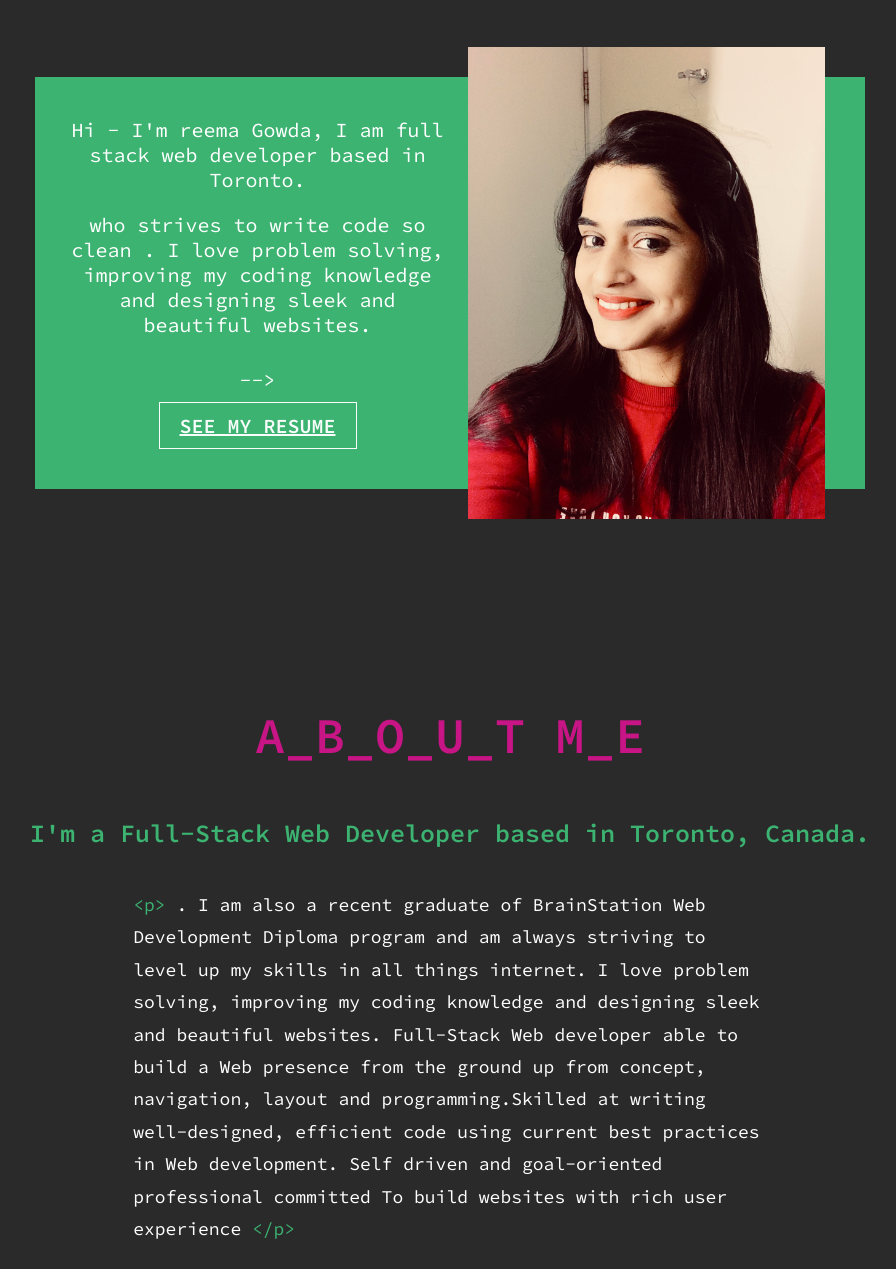
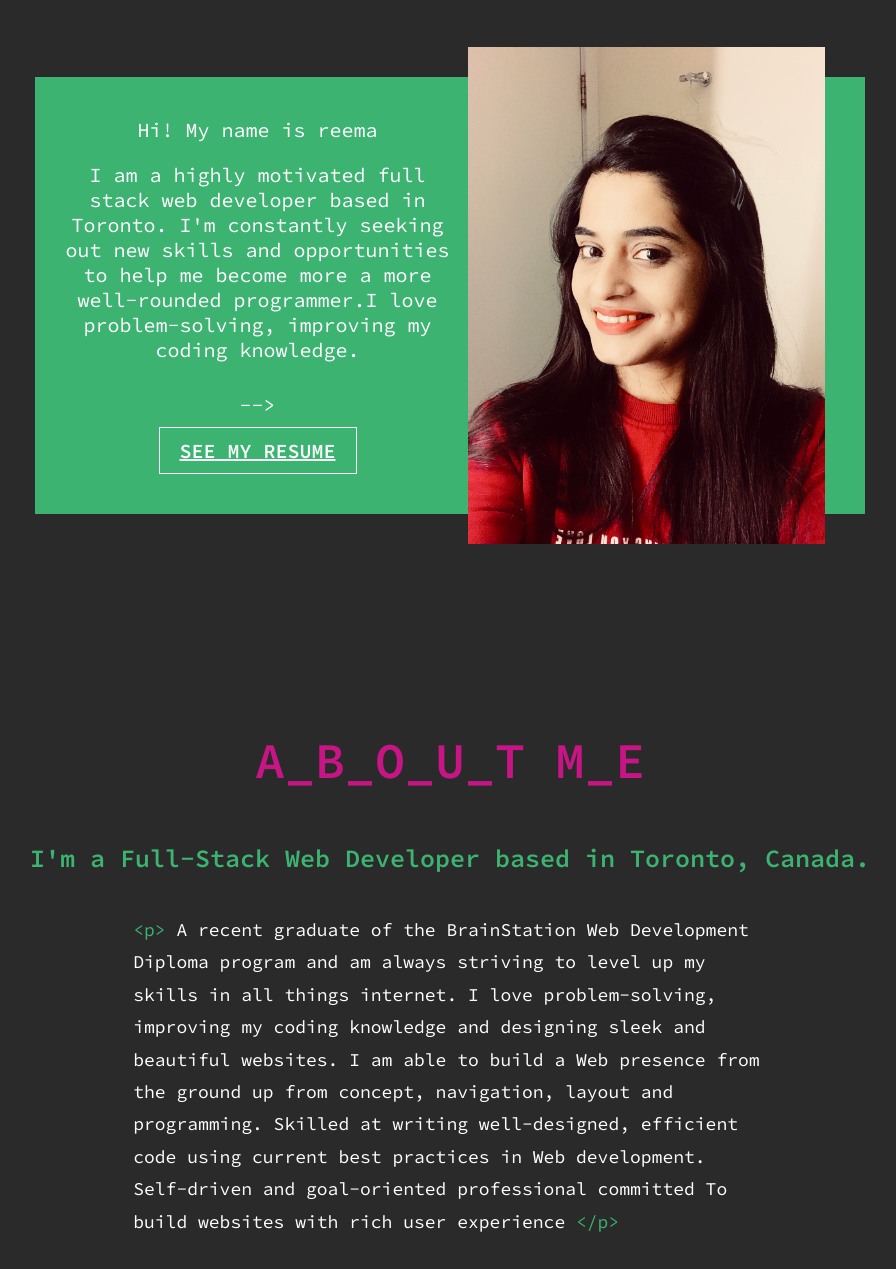
Before and after one commit to ReemaGowda/ReemaGowda.github.io, a plain HTML site: page index.html in a window 1280 px wide. Shown: the part 169-1438 px from the top of the page, without its empty margins (190-1086 px from the left). Drawn offline with nearby package versions, Linux system fonts and the light colour scheme.

Commit message:
Made few changes about me content

```diff
--- a/index.html
+++ b/index.html
@@ -72,10 +72,10 @@
                     </a>
                 </ul>
                 <div class="social-icons">
-                    <a href="#">
+                    <!-- <a href="#">
                         <span class="sr-only">Link to Reema's Twitter</span>
                         <i class="fab fa-twitter-square" aria-hidden="true"></i>
-                    </a>
+                    </a> -->
                     <a href="https://www.linkedin.com/in/reema-gowda" target="_blank">
                         <span class="sr-only">Link to Reema's LinkedIn profile.</span>
                         <i class="fab fa-linkedin" aria-hidden="true"></i>
@@ -95,11 +95,14 @@
                 <div class="aboutContents">
                     <div class="aboutText">
                         <div class="text">
-                            <p>Hi - I'm reema Gowda, I am full stack  web developer based in Toronto.</p>
-                            <p> who strives to write code so clean
-                                . I love problem solving, improving my coding knowledge and designing sleek and beautiful websites.</p>
-                          </p> -->
-                            <a href="ReemaGowdan.pdf" target="_blank">See my Resume</a>
+                            <p>Hi! My name is reema</p>
+                            <p>I am a highly motivated full stack web developer based in Toronto.
+
+                                 I'm constantly seeking out new skills and opportunities to help me become
+                                 more a more well-rounded programmer.I love problem-solving, improving my
+                                  coding knowledge.</p>
+                           </p> -->
+                            <a href="reemabang.pdf" target="_blank">See my Resume</a>
                         </div>
                     </div>
                     <div class="imgContainer">
@@ -112,14 +115,13 @@
                 <div class="wrapper">
                     <h3> <span>A_b_o_u_t M_e</span> </h3>
                     <h4>I'm a Full-Stack  Web Developer based in Toronto, Canada.</h4>
-                    <p class="bio"><span aria-hidden="true">&lt;p&gt;</span> . I am also a
-                    recent graduate of BrainStation Web Development Diploma program and am always striving to level up my skills in all
-                    things internet. I love problem solving, improving my coding knowledge and
-                    designing sleek and beautiful websites.
-                    Full-Stack Web developer able to build a Web presence from the ground up from
-                     concept, navigation, layout and programming.Skilled at writing well-designed, efficient
-                    code using current best practices in Web development. Self driven and goal-oriented
-                    professional committed To build websites with rich user experience <span aria-hidden="true">&lt;/p&gt;</span></p>
+                    <p class="bio"><span aria-hidden="true">&lt;p&gt;</span> A recent graduate of the  BrainStation Web Development Diploma program and am always striving to
+                        level up my skills in all things internet. I love problem-solving, improving my
+                        coding knowledge and designing sleek and beautiful websites. I am able to build a
+                         Web presence from the ground up from concept, navigation, layout and programming.
+                         Skilled at writing well-designed, efficient code using current best practices in Web
+                         development. Self-driven and goal-oriented professional committed To build websites with
+                         rich user experience <span aria-hidden="true">&lt;/p&gt;</span></p>
 
                     <p class="bio"><span aria-hidden="true">&lt;p&gt;</span> Prior to becoming a developer, I was in Talent Acquisition focusing on tech
                     recruitment, and was inspired by the various solutions developers created and
@@ -283,9 +285,9 @@
                         </form>
                         <div class="social">
                             <p>Social</p>
-                            <a href="#"><i class="fab fa-twitter-square"></i>
+                            <!-- <a href="#"><i class="fab fa-twitter-square"></i>
                             <span class="sr-only">Link to Reema's Twitter</span>
-                            </a>
+                            </a> -->
                             <a href="https://www.linkedin.com/in/reema-gowda" target="_blank" >
                                 <i class="fab fa-linkedin"></i>
                                 <span class="sr-only">Link to Reema's LinkedIn</span>
```
